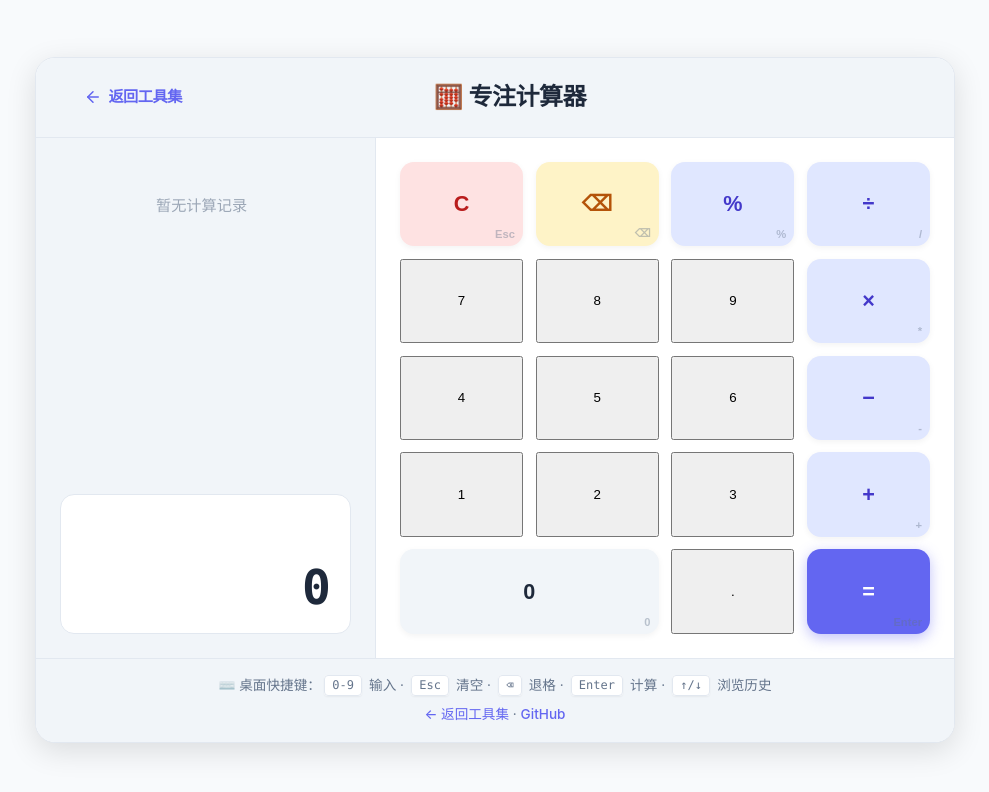
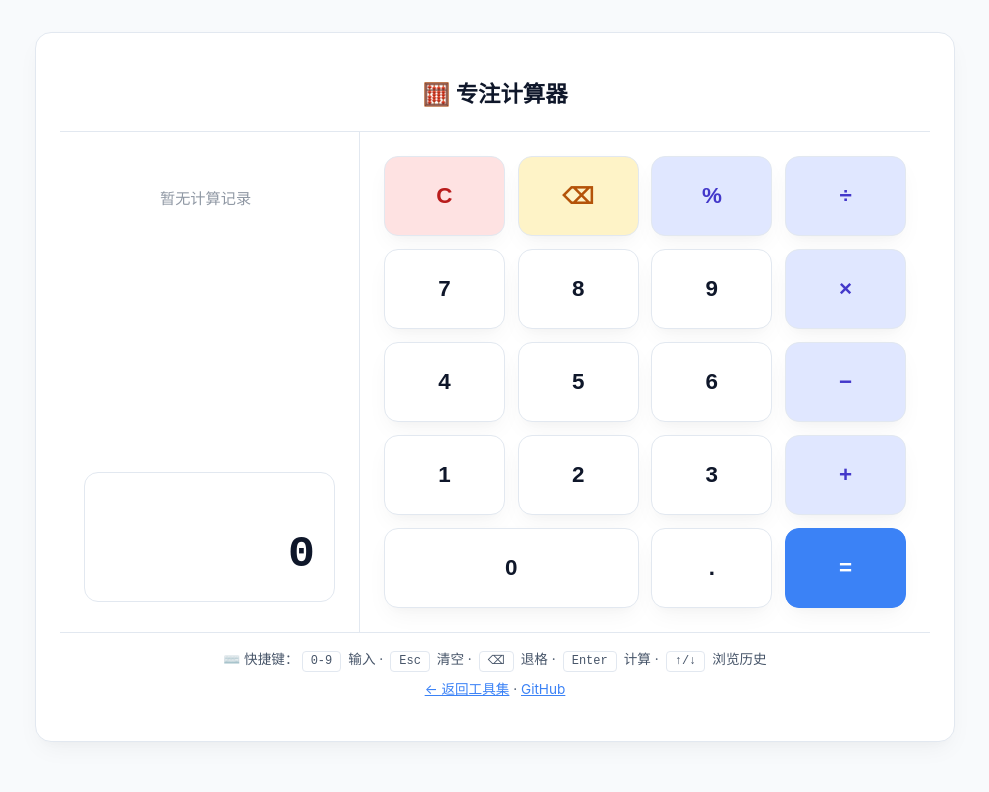
Before and after one commit to WJULY42/WJULY42.github.io, a plain HTML site: page tools/calculator.html in a window 1280 px wide. Shown: the whole page, without its empty margins (145-1134 px from the left). Drawn offline with Linux system fonts and the light colour scheme.

Commit message:
Refactor calculator HTML structure and styles

```diff
--- a/tools/calculator.html
+++ b/tools/calculator.html
@@ -3,171 +3,241 @@
 <head>
   <meta charset="UTF-8" />
   <meta name="viewport" content="width=device-width, initial-scale=1.0"/>
-  <meta name="description" content="🧮 专注计算器 - 桌面级体验，无缝对齐番茄钟主题">
-  <title>🧮 专注计算器 | LAN的工具箱</title>
+  <meta name="description" content="🧮 专注计算器 - 简洁高效的桌面级计算工具">
+  <title>🧮 专注计算器 | WJULY42 工具箱</title>
+
+  <!-- ✅ 引入项目全局样式，保持视觉统一 -->
+  <link rel="stylesheet" href="../style.css">
+
+  <!-- 计算器专属布局样式（仅保留必要的） -->
   <style>
-    :root {
-      --primary: #6366f1; --primary-hover: #4f46e5; --primary-soft: #818cf8;
-      --secondary: #64748b; --success: #22c55e; --warning: #f59e0b; --danger: #ef4444;
-      --bg: #f8fafc; --card-bg: #ffffff; --text: #1e293b; --text-light: #64748b;
-      --border: #e2e8f0; --shadow: 0 8px 30px rgb(0 0 0 / 0.12);
-      --ring-bg: #f1f5f9; --transition: all 0.25s cubic-bezier(0.4, 0, 0.2, 1);
-      --radius: 20px; --radius-sm: 14px;
-      --font-mono: 'SF Mono', 'Fira Code', 'Consolas', monospace;
-      --font-sans: -apple-system, BlinkMacSystemFont, 'Segoe UI', Roboto, sans-serif;
-    }
-    @media (prefers-color-scheme: dark) {
-      :root {
-        --bg: #0f172a; --card-bg: #1e293b; --text: #f1f5f9;
-        --text-light: #94a3b8; --border: #334155; --ring-bg: #334155;
-        --shadow: 0 8px 30px rgb(0 0 0 / 0.4);
-        --primary-soft: #a5b4fc;
-      }
-    }
-    * { box-sizing: border-box; margin: 0; padding: 0; }
-    html { scroll-behavior: smooth; }
-    body {
-      font-family: var(--font-sans); background: var(--bg); color: var(--text);
-      line-height: 1.6; padding: 3rem; min-height: 100vh;
-      display: flex; align-items: center; justify-content: center;
-      transition: var(--transition);
+    /* 全局卡片已有样式，这里只做布局调整 */
+    .calc-desktop {
+      max-width: 920px;
+      margin: 0 auto;
     }
 
-    .calc-desktop {
-      background: var(--card-bg); border-radius: var(--radius);
-      max-width: 920px; width: 100%; box-shadow: var(--shadow);
-      border: 1px solid var(--border); overflow: hidden;
+    .calc-header {
+      display: flex;
+      align-items: center;
+      justify-content: center;
+      padding: 1.2rem 2rem;
+      border-bottom: 1px solid var(--border);
+      background: var(--card);
     }
-    /* ===== 新增：顶部导航区 ===== */
-    .calc-header {
-      padding: 1.2rem 2rem; font-size: 1.5rem; font-weight: 700;
-      letter-spacing: -0.02em; border-bottom: 1px solid var(--border);
-      display: flex; align-items: center; justify-content: space-between;
-      background: var(--ring-bg);
+
+    .header-title {
+      font-size: 1.4rem;
+      font-weight: 700;
     }
-    .back-btn {
-      text-decoration: none; color: var(--primary); font-size: 0.95rem;
-      font-weight: 600; display: flex; align-items: center; gap: 0.4rem;
-      padding: 0.5rem 1rem; border-radius: 10px; transition: var(--transition);
-      cursor: pointer;
-    }
-    .back-btn:hover {
-      background: rgba(99,102,241,0.1); transform: translateX(-3px);
-    }
-    .back-btn svg { width: 18px; height: 18px; transition: transform 0.2s; }
-    .back-btn:hover svg { transform: translateX(-2px); }
-    .header-title { flex: 1; text-align: center; }
 
     .calc-body {
-      display: grid; grid-template-columns: 340px 1fr; min-height: 520px;
+      display: grid;
+      grid-template-columns: 300px 1fr;
+      min-height: 500px;
     }
 
     .history-panel {
-      background: var(--ring-bg); padding: 1.5rem;
-      border-right: 1px solid var(--border); display: flex; flex-direction: column;
+      background: var(--card);
+      padding: 1.5rem;
+      border-right: 1px solid var(--border);
+      display: flex;
+      flex-direction: column;
     }
+
     .history-list {
-      flex: 1; overflow-y: auto; padding-right: 0.5rem; margin-bottom: 1rem;
-      font-family: var(--font-mono); font-size: 0.95rem; color: var(--text-light);
+      flex: 1;
+      overflow-y: auto;
+      padding-right: 0.5rem;
+      margin-bottom: 1rem;
+      font-family: 'SF Mono', 'Fira Code', monospace;
+      font-size: 0.95rem;
+      color: var(--text-light);
+      max-height: 300px;
     }
+
     .history-item {
-      padding: 0.5rem 0; border-bottom: 1px dashed var(--border);
-      display: flex; justify-content: space-between; cursor: pointer;
-      transition: var(--transition); border-radius: 4px;
+      padding: 0.6rem 0.5rem;
+      border-bottom: 1px dashed var(--border);
+      display: flex;
+      justify-content: space-between;
+      cursor: pointer;
+      transition: all 0.2s;
+      border-radius: 6px;
     }
-    .history-item:hover { color: var(--text); background: rgba(99,102,241,0.05); padding-inline: 0.5rem; }
-    .history-item:last-child { border-bottom: none; }
-    .history-expr { opacity: 0.7; }
-    .history-res { font-weight: 600; color: var(--primary); }
+
+    .history-item:hover {
+      background: var(--border);
+      color: var(--text);
+      padding-inline: 0.8rem;
+    }
+
+    .history-expr {
+      opacity: 0.8;
+    }
+
+    .history-res {
+      font-weight: 700;
+      color: var(--primary);
+    }
 
     .current-display {
-      background: var(--card-bg); border-radius: var(--radius-sm);
-      padding: 1.2rem; border: 1px solid var(--border); text-align: right;
-      min-height: 140px; display: flex; flex-direction: column; justify-content: flex-end;
+      background: var(--card);
+      border-radius: 14px;
+      padding: 1.2rem;
+      border: 1px solid var(--border);
+      text-align: right;
+      min-height: 130px;
+      display: flex;
+      flex-direction: column;
+      justify-content: flex-end;
     }
+
     .expression {
-      font-size: 1.1rem; color: var(--text-light); min-height: 1.8rem;
-      font-family: var(--font-mono); word-break: break-all;
+      font-size: 1.1rem;
+      color: var(--text-light);
+      min-height: 1.8rem;
+      font-family: 'SF Mono', 'Fira Code', monospace;
+      word-break: break-all;
+    }
+
+    .result {
+      font-size: 2.8rem;
+      font-weight: 700;
+      font-family: 'SF Mono', 'Fira Code', monospace;
+      color: var(--text);
+      margin-top: 0.3rem;
+      line-height: 1.2;
+    }
+
+    .keypad-panel {
+      padding: 1.5rem;
+    }
+
+    .btn-grid {
+      display: grid;
+      grid-template-columns: repeat(4, 1fr);
+      gap: 0.8rem;
+      height: 100%;
+    }
+
+    .calc-btn {
+      border: none;
+      border-radius: 14px;
+      font-size: 1.4rem;
+      font-weight: 600;
+      cursor: pointer;
+      transition: all 0.2s;
+      background: var(--card);
+      color: var(--text);
+      box-shadow: var(--shadow);
+      display: flex;
+      align-items: center;
+      justify-content: center;
+      user-select: none;
+      min-height: 64px;
+      border: 1px solid var(--border);
+    }
+
+    .calc-btn:hover {
+      background: var(--border);
+      transform: translateY(-2px);
+    }
+
+    .calc-btn:active {
+      transform: translateY(0);
+      box-shadow: inset 0 2px 4px rgba(0,0,0,0.1);
+    }
+
+    .calc-btn.op {
+      background: #e0e7ff;
+      color: #4338ca;
+    }
+    .dark-mode .calc-btn.op { background: #312e81; color: #c7d2fe; }
+
+    .calc-btn.action {
+      background: #fee2e2;
+      color: #b91c1c;
+    }
+    .dark-mode .calc-btn.action { background: #7f1d1d; color: #fecaca; }
+
+    .calc-btn.del {
+      background: #fef3c7;
+      color: #b45309;
+    }
+    .dark-mode .calc-btn.del { background: #78350f; color: #fde68a; }
+
+    .calc-btn.equals {
+      background: var(--primary);
+      color: white;
+      border-color: var(--primary);
+    }
+    .calc-btn.equals:hover {
+      background: var(--primary-dark, #4f46e5);
+    }
+
+    .calc-btn.zero {
+      grid-column: span 2;
+    }
+
+    .footer-hint {
+      padding: 1rem 2rem;
+      font-size: 0.85rem;
+      color: var(--text-light);
+      background: var(--card);
+      border-top: 1px solid var(--border);
+      text-align: center;
+      display: flex;
+      flex-direction: column;
+      gap: 0.5rem;
+    }
+
+    .footer-hint kbd {
+      background: var(--card);
+      border: 1px solid var(--border);
+      border-radius: 4px;
+      padding: 0.15rem 0.5rem;
+      font-family: monospace;
+      font-size: 0.75rem;
+      margin: 0 0.2rem;
+    }
+
+    /* 响应式 */
+    @media (max-width: 900px) {
+      .calc-body {
+        grid-template-columns: 1fr;
+      }
+      .history-panel {
+        border-right: none;
+        border-bottom: 1px solid var(--border);
+        max-height: 200px;
+      }
+      .calc-btn {
+        min-height: 56px;
+        font-size: 1.2rem;
       }
       .result {
-      font-size: 3rem; font-weight: 700; font-family: var(--font-mono);
-      color: var(--text); margin-top: 0.3rem; line-height: 1.1;
+        font-size: 2.2rem;
+      }
     }
 
-    .keypad-panel { padding: 1.5rem; }
-    .btn-grid {
-      display: grid; grid-template-columns: repeat(4, 1fr); gap: 0.8rem; height: 100%;
+    @media (max-width: 480px) {
+      .calc-btn {
+        min-height: 50px;
+        font-size: 1.1rem;
       }
-    .btn {
-      border: none; border-radius: var(--radius-sm); font-size: 1.35rem;
-      font-weight: 600; cursor: pointer; transition: var(--transition);
-      background: var(--ring-bg); color: var(--text);
-      box-shadow: 0 2px 6px rgb(0 0 0 / 0.05);
-      display: flex; align-items: center; justify-content: center;
-      user-select: none; -webkit-tap-highlight-color: transparent;
-      min-height: 64px; position: relative; overflow: hidden;
-    }
-    .btn:hover { background: var(--border); transform: translateY(-2px); }
-    .btn:active { transform: translateY(0); box-shadow: inset 0 2px 4px rgb(0 0 0 / 0.1); }
-    .btn:focus-visible { outline: 2px solid var(--primary-soft); outline-offset: 2px; }
-    .btn::after {
-      content: attr(data-key); position: absolute; bottom: 6px; right: 8px;
-      font-size: 0.7rem; color: var(--text-light); opacity: 0.4; pointer-events: none;
-    }
-
-    .btn.op { background: #e0e7ff; color: #4338ca; }
-    .btn.op:hover { background: #c7d2fe; }
-    .btn.action { background: #fee2e2; color: #b91c1c; }
-    .btn.action:hover { background: #fecaca; }
-    .btn.del { background: #fef3c7; color: #b45309; }
-    .btn.del:hover { background: #fde68a; }
-    .btn.equals {
-      background: var(--primary); color: white;
-      box-shadow: 0 4px 14px rgb(99 102 241 / 0.4);
-    }
-    .btn.equals:hover { background: var(--primary-hover); box-shadow: 0 6px 20px rgb(99 102 241 / 0.6); }
-    .btn.zero { grid-column: span 2; }
-
-    .footer-hint {
-      grid-column: 1 / -1; padding: 1rem 2rem; font-size: 0.85rem;
-      color: var(--text-light); background: var(--ring-bg);
-      border-top: 1px solid var(--border); text-align: center;
-      display: flex; flex-direction: column; gap: 0.5rem; align-items: center;
-    }
-    .footer-hint kbd {
-      background: var(--card-bg); border: 1px solid var(--border);
-      border-radius: 4px; padding: 0.15rem 0.45rem; font-family: var(--font-mono);
-      font-size: 0.75rem; box-shadow: 0 1px 2px rgb(0 0 0 / 0.05); margin: 0 0.2rem;
-    }
-    .footer-nav a {
-      color: var(--primary); text-decoration: none; font-weight: 500;
-      display: inline-flex; align-items: center; gap: 0.3rem; transition: var(--transition);
-    }
-    .footer-nav a:hover { opacity: 0.8; text-decoration: underline; }
-
-    @media (max-width: 900px) {
-      body { padding: 1.5rem; }
-      .calc-body { grid-template-columns: 1fr; }
-      .history-panel { max-height: 180px; border-right: none; border-bottom: 1px solid var(--border); }
-      .btn { min-height: 56px; font-size: 1.2rem; }
-      .result { font-size: 2.5rem; }
     }
   </style>
 </head>
 <body>
-
-  <main class="calc-desktop">
-    <!-- 顶部导航：醒目返回入口 -->
+  <main class="calc-desktop card">
+    <!-- 顶部标题（移除返回按钮） -->
     <header class="calc-header">
-      <a href="../" class="back-btn" title="返回工具集">
-        <svg viewBox="0 0 24 24" fill="none" stroke="currentColor" stroke-width="2" stroke-linecap="round" stroke-linejoin="round"><path d="M19 12H5"/><polyline points="12 19 5 12 12 5"/></svg>
-        返回工具集
-      </a>
-      <span class="header-title">🧮 专注计算器</span>
-      <div style="width: 100px;"></div> <!-- 占位保持标题居中 -->
+      <h1 class="header-title">🧮 专注计算器</h1>
     </header>
 
     <div class="calc-body">
+      <!-- 左侧历史面板 -->
       <section class="history-panel">
         <div class="history-list" id="historyList">
           <div style="text-align:center; color:var(--text-light); padding:2rem 0; opacity:0.6;">暂无计算记录</div>
@@ -178,86 +248,129 @@
         </div>
       </section>
 
+      <!-- 右侧按键区 -->
       <section class="keypad-panel">
         <div class="btn-grid">
-          <button class="btn action" data-action="clear" data-key="Esc">C</button>
-          <button class="btn del" data-action="delete" data-key="⌫">⌫</button>
-          <button class="btn op" data-action="op" data-value="%" data-key="%">%</button>
-          <button class="btn op" data-action="op" data-value="÷" data-key="/">÷</button>
+          <button class="calc-btn action" data-action="clear">C</button>
+          <button class="calc-btn del" data-action="delete">⌫</button>
+          <button class="calc-btn op" data-action="op" data-value="%">%</button>
+          <button class="calc-btn op" data-action="op" data-value="÷">÷</button>
 
-          <button data-action="num" data-value="7" data-key="7">7</button>
-          <button data-action="num" data-value="8" data-key="8">8</button>
-          <button data-action="num" data-value="9" data-key="9">9</button>
-          <button class="btn op" data-action="op" data-value="×" data-key="*">×</button>
+          <button class="calc-btn" data-action="num" data-value="7">7</button>
+          <button class="calc-btn" data-action="num" data-value="8">8</button>
+          <button class="calc-btn" data-action="num" data-value="9">9</button>
+          <button class="calc-btn op" data-action="op" data-value="×">×</button>
 
-          <button data-action="num" data-value="4" data-key="4">4</button>
-          <button data-action="num" data-value="5" data-key="5">5</button>
-          <button data-action="num" data-value="6" data-key="6">6</button>
-          <button class="btn op" data-action="op" data-value="−" data-key="-">−</button>
+          <button class="calc-btn" data-action="num" data-value="4">4</button>
+          <button class="calc-btn" data-action="num" data-value="5">5</button>
+          <button class="calc-btn" data-action="num" data-value="6">6</button>
+          <button class="calc-btn op" data-action="op" data-value="−">−</button>
 
-          <button data-action="num" data-value="1" data-key="1">1</button>
-          <button data-action="num" data-value="2" data-key="2">2</button>
-          <button data-action="num" data-value="3" data-key="3">3</button>
-          <button class="btn op" data-action="op" data-value="+" data-key="+">+</button>
+          <button class="calc-btn" data-action="num" data-value="1">1</button>
+          <button class="calc-btn" data-action="num" data-value="2">2</button>
+          <button class="calc-btn" data-action="num" data-value="3">3</button>
+          <button class="calc-btn op" data-action="op" data-value="+">+</button>
 
-          <button class="btn zero" data-action="num" data-value="0" data-key="0">0</button>
-          <button data-action="num" data-value="." data-key=".">.</button>
-          <button class="btn equals" data-action="compute" data-key="Enter">=</button>
+          <button class="calc-btn zero" data-action="num" data-value="0">0</button>
+          <button class="calc-btn" data-action="num" data-value=".">.</button>
+          <button class="calc-btn equals" data-action="compute">=</button>
         </div>
       </section>
     </div>
 
+    <!-- 底部导航：返回链接修正为 tools 目录 -->
     <div class="footer-hint">
-      <div>⌨️ 桌面快捷键：<kbd>0-9</kbd> 输入 · <kbd>Esc</kbd> 清空 · <kbd>⌫</kbd> 退格 · <kbd>Enter</kbd> 计算 · <kbd>↑/↓</kbd> 浏览历史</div>
-      <div class="footer-nav">
-        <a href="../">← 返回工具集</a> · <a href="https://github.com/WJULY42" target="_blank" rel="noopener">GitHub</a>
+      <div>⌨️ 快捷键：<kbd>0-9</kbd> 输入 · <kbd>Esc</kbd> 清空 · <kbd>⌫</kbd> 退格 · <kbd>Enter</kbd> 计算 · <kbd>↑/↓</kbd> 浏览历史</div>
+      <div>
+        <a href="../tools/" style="color:var(--primary);">← 返回工具集</a> ·
+        <a href="https://github.com/WJULY42" target="_blank" rel="noopener" style="color:var(--primary);">GitHub</a>
       </div>
     </div>
   </main>
 
   <script>
+    (function() {
+      "use strict";
+
+      // ---------- 计算器核心逻辑 ----------
       class Calculator {
         constructor(prevEl, currEl, historyEl) {
-        this.prevEl = prevEl; this.currEl = currEl; this.historyEl = historyEl;
-        this.history = []; this.historyIndex = -1;
+          this.prevEl = prevEl;
+          this.currEl = currEl;
+          this.historyEl = historyEl;
+          this.history = [];
+          this.historyIndex = -1;
           this.clear();
         }
-      clear() { this.curr = '0'; this.prev = ''; this.operation = undefined; this.updateDisplay(); }
+
+        clear() {
+          this.curr = '0';
+          this.prev = '';
+          this.operation = undefined;
+          this.updateDisplay();
+        }
+
         delete() {
           if (this.curr === '0' || this.curr === '') return;
           this.curr = this.curr.slice(0, -1);
           if (this.curr === '' || this.curr === '-') this.curr = '0';
           this.updateDisplay();
         }
+
         append(num) {
           if (num === '.' && this.curr.includes('.')) return;
           if (this.curr === '0' && num !== '.') this.curr = num;
           else this.curr += num;
           this.updateDisplay();
         }
+
         chooseOp(op) {
           if (this.curr === '') return;
           if (this.prev !== '') this.compute();
-        this.operation = op; this.prev = this.curr; this.curr = '';
+          this.operation = op;
+          this.prev = this.curr;
+          this.curr = '';
           this.updateDisplay();
         }
+
         compute() {
-        let comp; const p = parseFloat(this.prev); const c = parseFloat(this.curr);
-        if (isNaN(p) || isNaN(c)) return;
+          let computation;
+          const prev = parseFloat(this.prev);
+          const curr = parseFloat(this.curr);
+          if (isNaN(prev) || isNaN(curr)) return;
+
           switch (this.operation) {
-          case '+': comp = p + c; break; case '−': comp = p - c; break;
-          case '×': comp = p * c; break; case '÷': comp = c === 0 ? '错误' : p / c; break;
-          case '%': comp = p % c; break; default: return;
+            case '+': computation = prev + curr; break;
+            case '−': computation = prev - curr; break;
+            case '×': computation = prev * curr; break;
+            case '÷': computation = curr === 0 ? '错误' : prev / curr; break;
+            case '%': computation = prev % curr; break;
+            default: return;
           }
-        if (comp === '错误') { this.curr = '错误'; this.prev = ''; this.operation = undefined; this.updateDisplay(); return; }
-        this.curr = Math.round(comp * 1e10) / 1e10;
-        this.addToHistory(`${this.prev} ${this.operation} ${p}`, this.curr);
-        this.operation = undefined; this.prev = ''; this.updateDisplay();
+
+          if (computation === '错误') {
+            this.curr = '错误';
+            this.prev = '';
+            this.operation = undefined;
+            this.updateDisplay();
+            return;
           }
+
+          // 保留精度
+          this.curr = Math.round(computation * 1e10) / 1e10;
+          this.addToHistory(`${this.prev} ${this.operation} ${curr}`, this.curr);
+          this.operation = undefined;
+          this.prev = '';
+          this.updateDisplay();
+        }
+
         addToHistory(expr, res) {
-        this.history.unshift({ expr, res }); if (this.history.length > 20) this.history.pop();
-        this.historyIndex = -1; this.renderHistory();
+          this.history.unshift({ expr, res });
+          if (this.history.length > 20) this.history.pop();
+          this.historyIndex = -1;
+          this.renderHistory();
         }
+
         renderHistory() {
           if (this.history.length === 0) {
             this.historyEl.innerHTML = '<div style="text-align:center;color:var(--text-light);padding:2rem 0;opacity:0.6;">暂无计算记录</div>';
@@ -266,55 +379,101 @@
           this.historyEl.innerHTML = this.history.map((h, i) =>
             `<div class="history-item" data-index="${i}"><span class="history-expr">${h.expr} =</span><span class="history-res">${this.formatNum(h.res)}</span></div>`
           ).join('');
-        this.historyEl.scrollTop = 0;
         }
+
         loadHistory(index) {
-        if (index >= 0 && index < this.history.length) { this.curr = String(this.history[index].res); this.updateDisplay(); }
+          if (index >= 0 && index < this.history.length) {
+            this.curr = String(this.history[index].res);
+            this.updateDisplay();
           }
+        }
+
         formatNum(num) {
           if (num === '错误') return num;
           return parseFloat(num).toLocaleString('zh-CN', { maximumFractionDigits: 8 });
         }
+
         updateDisplay() {
           this.currEl.innerText = this.formatNum(this.curr);
           this.prevEl.innerText = this.operation ? `${this.formatNum(this.prev)} ${this.operation}` : '';
         }
       }
 
+      // ---------- 初始化 ----------
       const prevEl = document.getElementById('expression');
       const currEl = document.getElementById('result');
       const historyEl = document.getElementById('historyList');
       const calc = new Calculator(prevEl, currEl, historyEl);
 
+      // 按钮点击事件
       document.querySelectorAll('[data-action]').forEach(btn => {
         btn.addEventListener('click', () => {
-        const action = btn.dataset.action, value = btn.dataset.value;
+          const action = btn.dataset.action;
+          const value = btn.dataset.value;
           switch(action) {
-          case 'num': calc.append(value); break; case 'op': calc.chooseOp(value); break;
-          case 'compute': calc.compute(); break; case 'clear': calc.clear(); break; case 'delete': calc.delete(); break;
+            case 'num': calc.append(value); break;
+            case 'op': calc.chooseOp(value); break;
+            case 'compute': calc.compute(); break;
+            case 'clear': calc.clear(); break;
+            case 'delete': calc.delete(); break;
           }
         });
       });
+
+      // 历史记录点击
       historyEl.addEventListener('click', (e) => {
         const item = e.target.closest('.history-item');
-      if (item) calc.loadHistory(parseInt(item.dataset.index));
+        if (item) {
+          const index = parseInt(item.dataset.index);
+          calc.loadHistory(index);
+        }
       });
 
+      // 键盘快捷键
       document.addEventListener('keydown', (e) => {
-      if (e.target.tagName === 'INPUT') return;
-      let handled = true; const key = e.key;
-      if (key >= '0' && key <= '9' || key === '.') calc.append(key);
-      else if (['+', '-', '*', '/'].includes(key)) {
-        const map = { '+': '+', '-': '−', '*': '×', '/': '÷' }; calc.chooseOp(map[key]);
+        if (e.target.tagName === 'INPUT' || e.target.tagName === 'TEXTAREA') return;
+
+        const key = e.key;
+        let handled = true;
+
+        if (key >= '0' && key <= '9' || key === '.') {
+          calc.append(key);
+        } else if (['+', '-', '*', '/'].includes(key)) {
+          const map = { '+': '+', '-': '−', '*': '×', '/': '÷' };
+          calc.chooseOp(map[key]);
+        } else if (key === 'Enter' || key === '=') {
+          calc.compute();
+        } else if (key === 'Backspace') {
+          calc.delete();
+        } else if (key === 'Escape') {
+          calc.clear();
+        } else if (key === 'ArrowUp') {
+          e.preventDefault();
+          if (calc.history.length > 0) {
+            calc.historyIndex = Math.max(0, calc.historyIndex - 1);
+            calc.loadHistory(calc.historyIndex);
           }
-      else if (key === 'Enter' || key === '=') calc.compute();
-      else if (key === 'Backspace') calc.delete();
-      else if (key === 'Escape') calc.clear();
-      else if (key === 'ArrowUp') { if(calc.history.length>0) { calc.historyIndex = Math.max(0, calc.historyIndex-1); calc.loadHistory(calc.historyIndex); } }
-      else if (key === 'ArrowDown') { if(calc.history.length>0) { calc.historyIndex = Math.min(calc.history.length-1, calc.historyIndex+1); calc.loadHistory(calc.historyIndex); } }
-      else handled = false;
+        } else if (key === 'ArrowDown') {
+          e.preventDefault();
+          if (calc.history.length > 0) {
+            calc.historyIndex = Math.min(calc.history.length - 1, calc.historyIndex + 1);
+            calc.loadHistory(calc.historyIndex);
+          }
+        } else {
+          handled = false;
+        }
+
         if (handled) e.preventDefault();
       });
+
+      // 针对 % 的快捷键处理（Shift+5）
+      document.addEventListener('keydown', (e) => {
+        if (e.key === '%') {
+          e.preventDefault();
+          calc.chooseOp('%');
+        }
+      });
+    })();
   </script>
 </body>
 </html>
```
Lines whose indentation alone changed are shown as unchanged.
